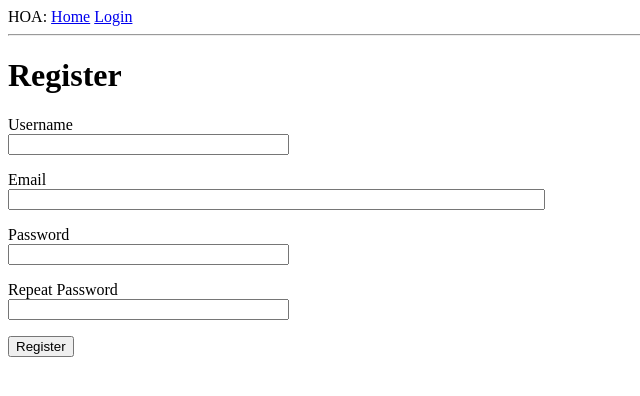
After one commit to kokopelli314/hoa2, a Flask app: page /register in a window 1280 px wide. The commit adds this page. Shown: the top 396 px of the page, without its empty margins (0-640 px from the left). Run offline with Flask 2, Linux system fonts and the light colour scheme.

Commit message:
auth: working register, login, logout

```diff
--- a/hoa/controller/auth.py
+++ b/hoa/controller/auth.py
@@ -1,13 +1,14 @@
 import os
 from flask import (
-	abort, Blueprint, current_app, flash, render_template, redirect, request,
-	url_for,
+	abort, Blueprint, current_app, flash, render_template,
+	redirect, request, url_for,
 )
-from flask_login import current_user, login_user
+from flask_login import current_user, login_required, login_user, logout_user
 
-from hoa.auth import check_password
+from hoa.app import db, login_manager
+from hoa.auth import check_password, get_user_by_username, create_user
 from hoa.models import User
-from hoa.forms import LoginForm
+from hoa.forms import LoginForm, RegistrationForm
 
 router = Blueprint('auth', __name__)
 
@@ -16,11 +17,11 @@ router = Blueprint('auth', __name__)
 def login():
 	# if user is already logged in, send to main page
 	if current_user.is_authenticated:
-		return redirect(url_for('index'))
+		return redirect(url_for('main.index'))
 
 	form = LoginForm()
 	if form.validate_on_submit():
-		user = User.query.filter_by(username=form.username.data).first()
+		user = get_user_by_username(form.username.data)
 		if user is None or not check_password(user, form.password.data):
 			flash('Invalid username or password')
 			return redirect(url_for('auth.login'))
@@ -28,9 +29,29 @@ def login():
 		login_user(user)
 
 		next = request.args.get('next')
-		if not is_safe_url(next):
-			return abort(400)
-
-		return redirect(next or url_for('index'))
+		return redirect(next or url_for('main.index'))
 
 	return render_template('login.html', form=form)
+
+login_manager.login_view = 'auth.login'
+
+@router.route('/logout')
+@login_required
+def logout():
+	logout_user()
+	return redirect(url_for('auth.login'))
+
+@router.route('/register', methods=['GET', 'POST'])
+def register():
+	if current_user.is_authenticated:
+		return redirect(url_for('main.index'))
+
+	form = RegistrationForm()
+	if form.validate_on_submit():
+		user = create_user(form.username.data, form.password.data, form.email_address.data)
+		db.session.add(user)
+		db.session.commit()
+		flash('Congratulations, you are now a registered user!')
+		return redirect(url_for('auth.login'))
+
+	return render_template('register.html', title='Register', form=form)
--- a/hoa/controller/main_routes.py
+++ b/hoa/controller/main_routes.py
@@ -3,6 +3,7 @@ from flask import (
 	Blueprint, current_app, flash, render_template, redirect, request,
 	send_from_directory, url_for,
 )
+from flask_login import login_required
 from werkzeug.utils import secure_filename
 
 router = Blueprint('main', __name__)
@@ -15,11 +16,13 @@ def allowed_file(filename: str) -> bool:
 
 
 @router.route('/')
+@login_required
 def index():
 	return render_template('index.html')
 
 
 @router.route('/upload', methods=['GET', 'POST'])
+@login_required
 def upload_file():
 	"""
 	Upload documents to the system.
@@ -46,5 +49,6 @@ def upload_file():
 	return render_template('upload.html')
 
 @router.route('/uploads/<filename>')
+@login_required
 def uploaded_file(filename):
 	return send_from_directory(current_app.config['UPLOAD_FOLDER'], filename)
--- a/hoa/forms.py
+++ b/hoa/forms.py
@@ -1,7 +1,29 @@
 from flask_wtf import FlaskForm
 from wtforms import StringField, PasswordField, SubmitField
+from wtforms.validators import DataRequired, Email, EqualTo, ValidationError
+
+from hoa.models import User
 
 class LoginForm(FlaskForm):
 	username = StringField('Username')
 	password = PasswordField('Pasword')
 	submit = SubmitField('Submit')
+
+class RegistrationForm(FlaskForm):
+	username = StringField('Username', validators=[DataRequired()])
+	email_address = StringField('Email', validators=[DataRequired(), Email()])
+	password = PasswordField('Password', validators=[DataRequired()])
+	password2 = PasswordField(
+		'Repeat Password', validators=[DataRequired(), EqualTo('password')],
+	)
+	submit = SubmitField('Register')
+
+	def validate_username(self, username):
+		user = User.query.filter_by(username=username.data).first()
+		if user is not None:
+			raise ValidationError('Please use a different username.')
+
+	def validate_email(self, email_address):
+		user = User.query.filter_by(email_address=email_address.data).first()
+		if user is not None:
+			raise ValidationError('Please use a different email address.')
--- a/hoa/models.py
+++ b/hoa/models.py
@@ -13,10 +13,10 @@ class User(db.Model, UserMixin):
 
 	username = db.Column(db.String(), nullable=False)
 	# bcrypt hash of user's password
-	password_word = db.Column(db.String(), nullable=False)
+	password_hash = db.Column(db.String(), nullable=False)
 
-	first_name = db.Column(db.String(), nullable=False)
-	last_name = db.Column(db.String(), nullable=False)
+	first_name = db.Column(db.String(), default='', nullable=False)
+	last_name = db.Column(db.String(), default='', nullable=False)
 	email_address = db.Column(db.String(), nullable=False)
 
 	street_address = db.Column(db.String(), nullable=True)
--- a/hoa/templates/base.html
+++ b/hoa/templates/base.html
@@ -11,7 +11,11 @@
 		<div>
 			HOA:
 			<a href="/">Home</a>
-			<a href="/login">Login</a>
+			{% if current_user.is_authenticated %}
+				<a href="/logout">Logout</a>
+			{% else %}
+				<a href="/login">Login</a>
+			{% endif %}
 		</div>
 		<hr>
 		{% block content %}{% endblock %}
--- a/hoa/templates/login.html
+++ b/hoa/templates/login.html
@@ -16,4 +16,6 @@
         <p>{{ form.submit() }}</p>
 	</form>
 
+    <p>New User? <a href="{{ url_for('auth.register') }}">Click to Register!</a></p>
+
 {% endblock %}
--- /dev/null
+++ b/hoa/templates/register.html
@@ -0,0 +1,37 @@
+{% extends "base.html" %}
+
+{% block content %}
+	<h1>Register</h1>
+	<form action="" method="post">
+		{{ form.hidden_tag() }}
+		<p>
+			{{ form.username.label }}<br>
+			{{ form.username(size=32) }}<br>
+			{% for error in form.username.errors %}
+			<span style="color: red;">[{{ error }}]</span>
+			{% endfor %}
+		</p>
+		<p>
+			{{ form.email_address.label }}<br>
+			{{ form.email_address(size=64) }}<br>
+			{% for error in form.email_address.errors %}
+			<span style="color: red;">[{{ error }}]</span>
+			{% endfor %}
+		</p>
+		<p>
+			{{ form.password.label }}<br>
+			{{ form.password(size=32) }}<br>
+			{% for error in form.password.errors %}
+			<span style="color: red;">[{{ error }}]</span>
+			{% endfor %}
+		</p>
+		<p>
+			{{ form.password2.label }}<br>
+			{{ form.password2(size=32) }}<br>
+			{% for error in form.password2.errors %}
+			<span style="color: red;">[{{ error }}]</span>
+			{% endfor %}
+		</p>
+		<p>{{ form.submit() }}</p>
+	</form>
+{% endblock %}
--- a/migrations/versions/a572d81a5491_users_table.py
+++ b/migrations/versions/a572d81a5491_users_table.py
@@ -21,7 +21,7 @@ def upgrade():
     op.create_table('user',
     sa.Column('id', sa.Integer(), nullable=False),
     sa.Column('username', sa.String(), nullable=False),
-    sa.Column('password_word', sa.String(), nullable=False),
+    sa.Column('password_hash', sa.String(), nullable=False),
     sa.Column('first_name', sa.String(), nullable=False),
     sa.Column('last_name', sa.String(), nullable=False),
     sa.Column('email_address', sa.String(), nullable=False),
```
Also changed, not shown: hoa/auth.py (+14 -1 lines).
